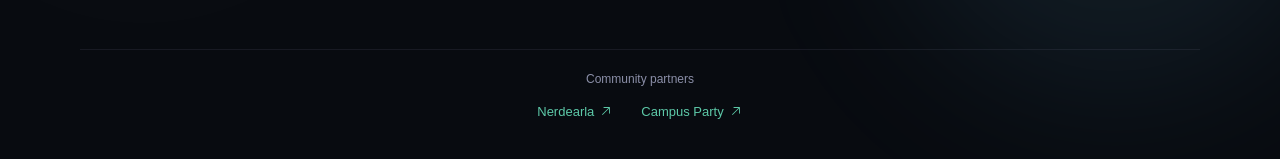
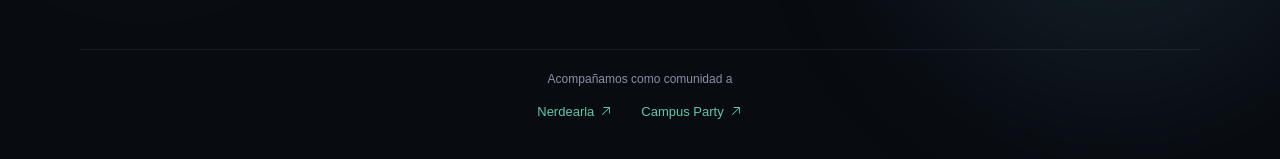
Before and after one commit to amengual-ln/ainta, a Next.js app: page / in a window 1280 px wide. Shown: the part 641-800 px from the top of the page. Built offline with nearby package versions, Linux system fonts and the light colour scheme; a web font is replaced by a local one.

Commit message:
copy: clarify community partnership relationship

```diff
--- a/components/Hero.tsx
+++ b/components/Hero.tsx
@@ -195,7 +195,7 @@ export default function Hero() {
       </aside>
 
       <div className="hero-partners">
-        <p className="hero-partners-label">Community partners</p>
+        <p className="hero-partners-label">Acompañamos como comunidad a</p>
         <div className="hero-partners-links">
           <a
             href="https://nerdearla.com"
```
